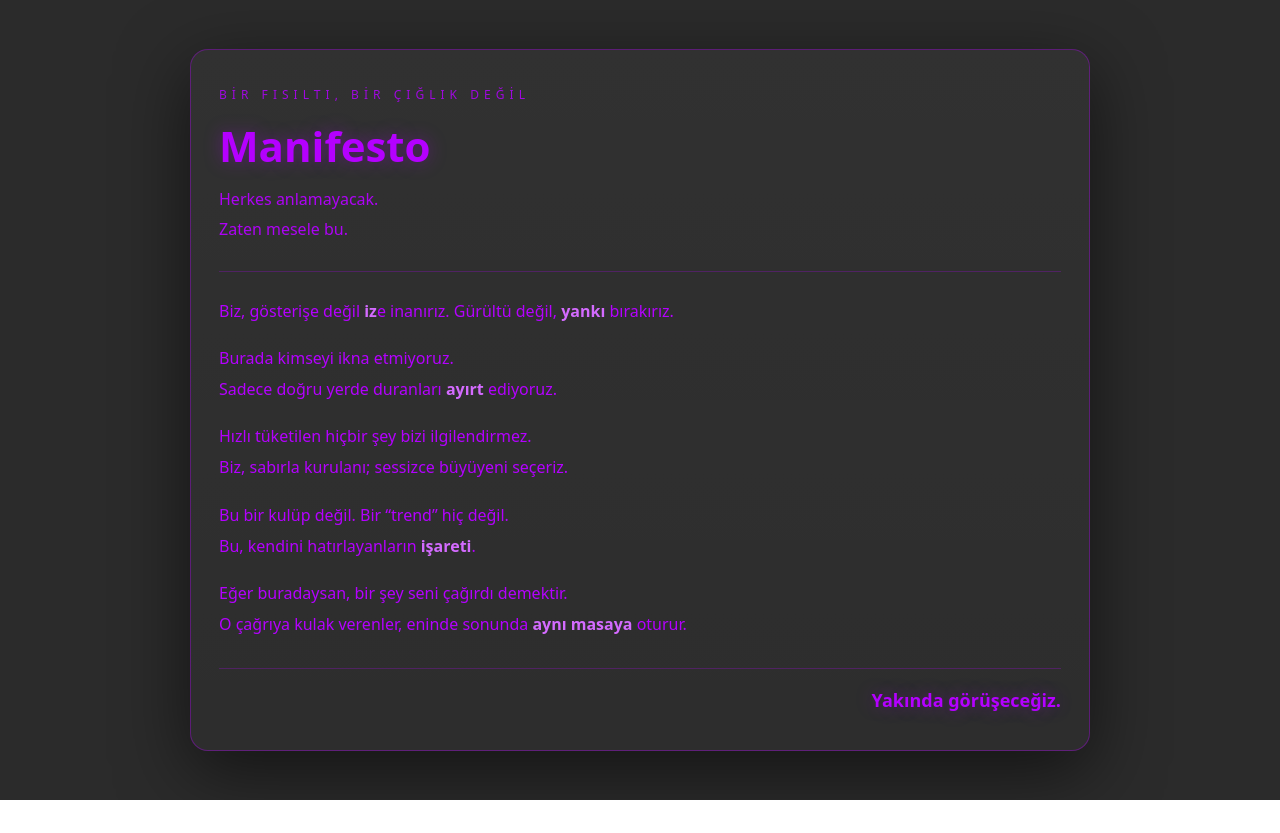
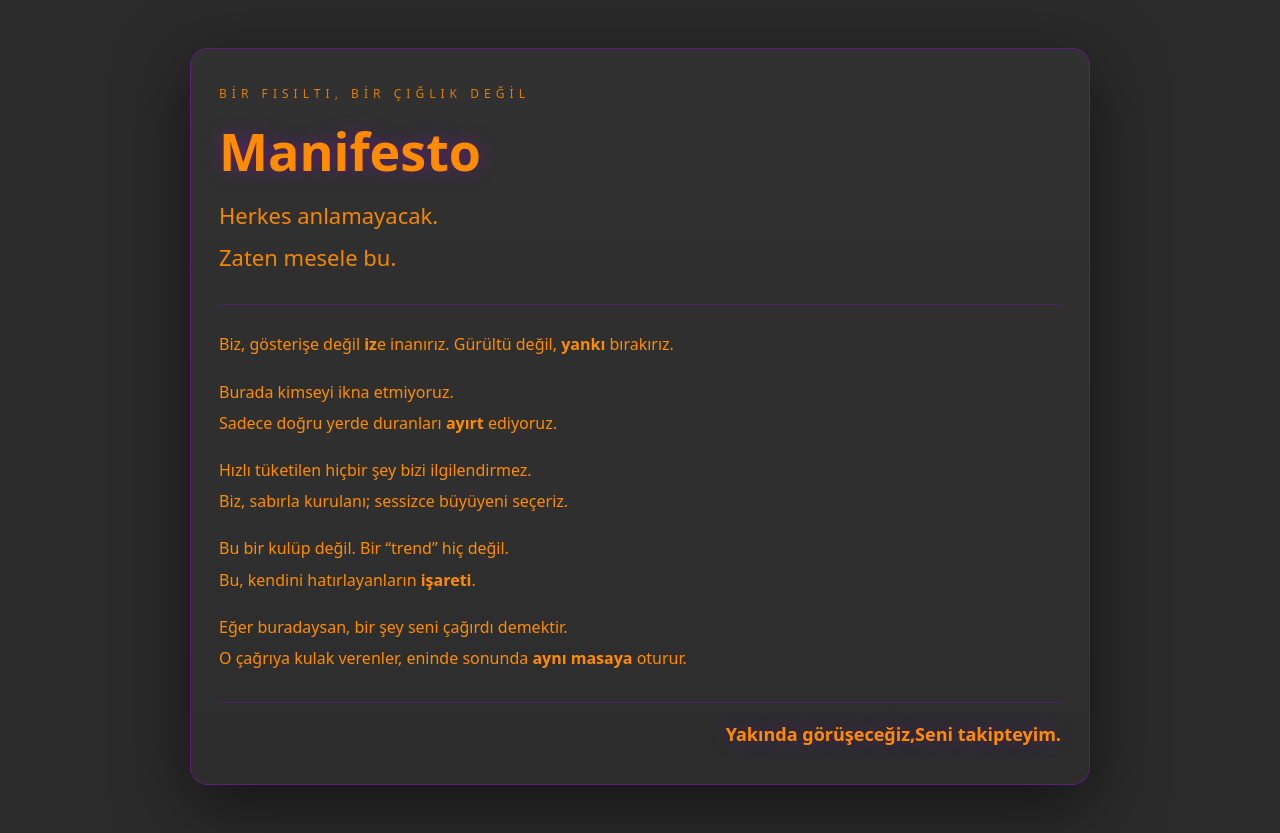
Before and after one commit to mekin1982me-art/follow-the-white-rabbit, a Next.js app: page /manifesto in a window 1280 px wide. Before the commit the page ends 800 px from the top, so only its background shows below. Built offline with nearby package versions, Linux system fonts and the light colour scheme.

Commit message:
Update page.tsx

```diff
--- a/app/manifesto/page.tsx
+++ b/app/manifesto/page.tsx
@@ -4,7 +4,7 @@ export default function ManifestoPage() {
       style={{
         minHeight: "100vh",
         background: "#2b2b2b", // koyu füme
-        color: "#b400ff", // neon mor
+        color: "#ff8c00", // turuncu
         display: "flex",
         alignItems: "center",
         justifyContent: "center",
@@ -39,7 +39,7 @@ export default function ManifestoPage() {
         <h1
           style={{
             margin: "0 0 14px 0",
-            fontSize: "42px",
+            fontSize: "52px",
             lineHeight: 1.15,
             fontWeight: 700,
             textShadow: "0 0 18px rgba(180,0,255,0.35)",
@@ -51,7 +51,7 @@ export default function ManifestoPage() {
         <p
           style={{
             margin: "0 0 26px 0",
-            fontSize: "16px",
+            fontSize: "22px",
             lineHeight: 1.9,
             opacity: 0.95,
           }}
@@ -76,13 +76,13 @@ export default function ManifestoPage() {
           }}
         >
           <p style={{ margin: 0 }}>
-            Biz, gösterişe değil <strong style={{ color: "#d46bff" }}>iz</strong>e inanırız.
-            Gürültü değil, <strong style={{ color: "#d46bff" }}>yankı</strong> bırakırız.
+            Biz, gösterişe değil <strong style={{ color: "#ff8c00" }}>iz</strong>e inanırız.
+            Gürültü değil, <strong style={{ color: "#ff8c00" }}>yankı</strong> bırakırız.
           </p>
 
           <p style={{ margin: 0 }}>
             Burada kimseyi ikna etmiyoruz. <br />
-            Sadece doğru yerde duranları <strong style={{ color: "#d46bff" }}>ayırt</strong> ediyoruz.
+            Sadece doğru yerde duranları <strong style={{ color: "#ff8c00" }}>ayırt</strong> ediyoruz.
           </p>
 
           <p style={{ margin: 0 }}>
@@ -92,12 +92,12 @@ export default function ManifestoPage() {
 
           <p style={{ margin: 0 }}>
             Bu bir kulüp değil. Bir “trend” hiç değil. <br />
-            Bu, kendini hatırlayanların <strong style={{ color: "#d46bff" }}>işareti</strong>.
+            Bu, kendini hatırlayanların <strong style={{ color: "#ff8c00" }}>işareti</strong>.
           </p>
 
           <p style={{ margin: 0 }}>
             Eğer buradaysan, bir şey seni çağırdı demektir. <br />
-            O çağrıya kulak verenler, eninde sonunda <strong style={{ color: "#d46bff" }}>aynı masaya</strong> oturur.
+            O çağrıya kulak verenler, eninde sonunda <strong style={{ color: "#ff8c00" }}>aynı masaya</strong> oturur.
           </p>
         </div>
 
@@ -117,7 +117,7 @@ export default function ManifestoPage() {
             textShadow: "0 0 18px rgba(180,0,255,0.35)",
           }}
         >
-          Yakında görüşeceğiz.
+          Yakında görüşeceğiz,Seni takipteyim.
         </p>
       </div>
     </main>
```
